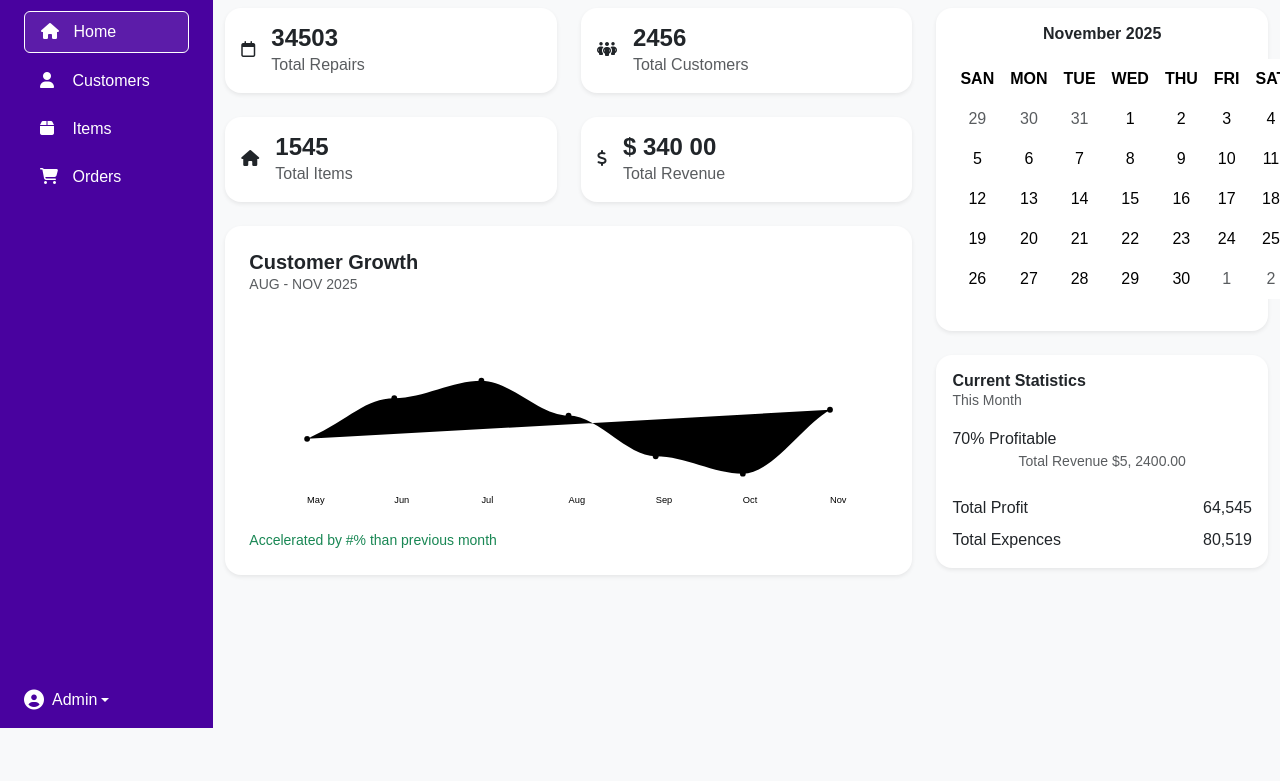
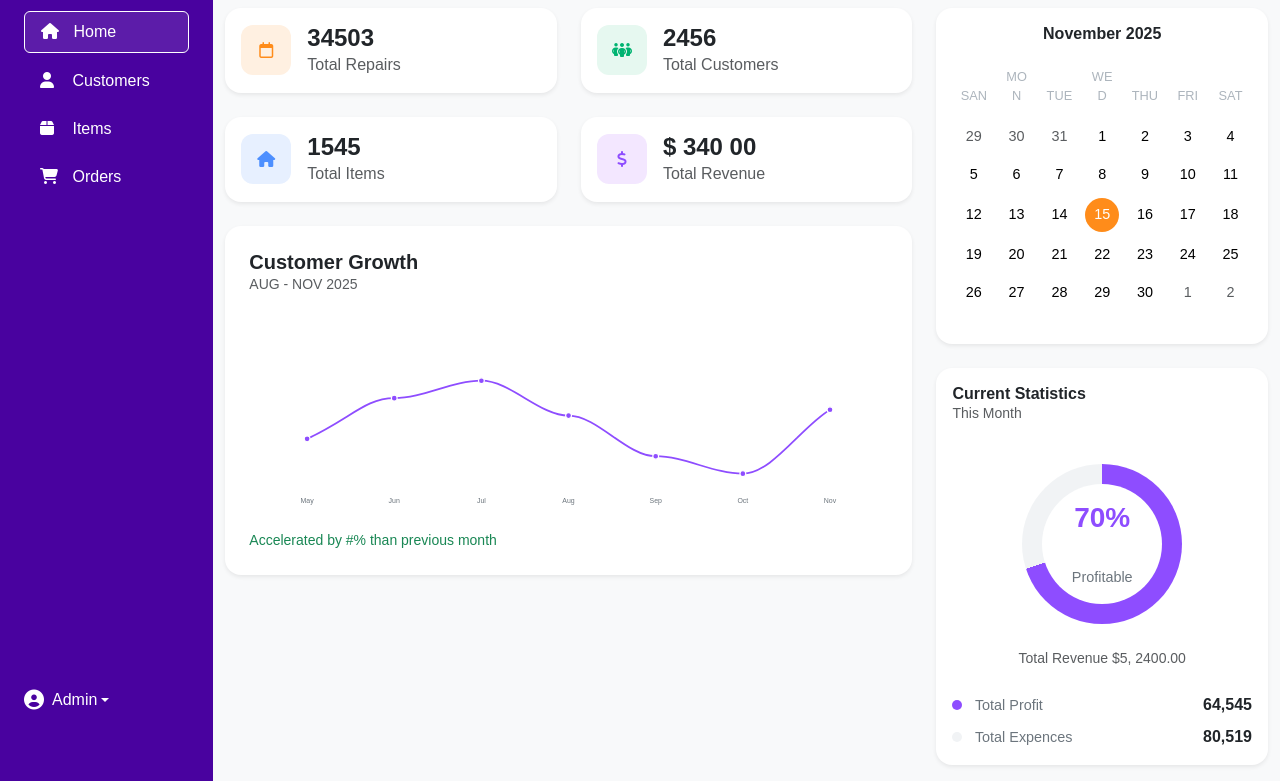
Before and after one commit to dinukaly/TechPlaza-POS, a plain HTML site: page index.html in a window 1280 px wide. Shown: the part 72-853 px from the top of the page. Before the commit the page ends 800 px from the top, so only its background shows below. Drawn offline with nearby package versions, Linux system fonts and the light colour scheme; some packages are replaced by stand-ins of ours; a script that the page names is missing.

Commit message:
style(css): add new styles for dashboard components

```diff
--- a/assets/css/styles.css
+++ b/assets/css/styles.css
@@ -33,3 +33,175 @@
       font-weight: 600;
       letter-spacing: 0.5px;
     }
+
+     .rounded-4 {
+            border-radius: 1rem !important;
+        }
+
+        /* --- Top Navigation --- */
+        .search-bar .form-control {
+            border-left: 0;
+            box-shadow: none;
+        }
+        .search-bar .input-group-text {
+            background-color: white;
+            border-right: 0;
+        }
+        .search-bar .input-group {
+            border: 1px solid #dee2e6;
+            border-radius: 2rem; /* .rounded-pill */
+            overflow: hidden;
+            box-shadow: 0 0.125rem 0.25rem rgba(0, 0, 0, 0.075);
+        }
+        .profile-pic {
+            width: 40px;
+            height: 40px;
+            object-fit: cover;
+        }
+        .icon-bell {
+            font-size: 1.25rem;
+            color: #6c757d;
+        }
+
+        /* --- Stat Cards --- */
+        .stat-card-icon {
+            width: 50px;
+            height: 50px;
+            display: grid;
+            place-items: center;
+            border-radius: 0.75rem; /* rounded-3 */
+        }
+        .stat-card-icon svg {
+            width: 24px;
+            height: 24px;
+        }
+
+        /* Icon Colors */
+        .bg-orange-light {
+            background-color: #fff0e1;
+            color: #ff8c1a;
+        }
+        .bg-green-light {
+            background-color: #e6f8f0;
+            color: #00b371;
+        }
+        .bg-blue-light {
+            background-color: #e7f0ff;
+            color: #4d8fff;
+        }
+        .bg-purple-light {
+            background-color: #f3e7ff;
+            color: #8e4dff;
+        }
+
+        /* --- Growth Chart Card --- */
+        .chart-container {
+            width: 100%;
+            overflow: hidden;
+        }
+        .chart-line {
+            fill: none;
+            stroke: #8e4dff;
+            stroke-width: 3;
+            stroke-linecap: round;
+            stroke-linejoin: round;
+        }
+        .chart-dots {
+            fill: #8e4dff;
+            stroke: white;
+            stroke-width: 2;
+        }
+        .x-axis-labels text {
+            font-size: 12px;
+            fill: #6c757d;
+            text-anchor: middle;
+        }
+
+        /* --- Calendar Card --- */
+        .calendar-table {
+            table-layout: fixed;
+        }
+        .calendar-table thead th {
+            font-weight: 500;
+            font-size: 0.8rem;
+            color: #adb5bd; /* Lighter text for day names */
+            padding-bottom: 0.75rem;
+        }
+        .calendar-table td {
+            font-size: 0.9rem;
+            font-weight: 500;
+            padding: 0.25rem;
+            height: 38px;
+            vertical-align: middle;
+        }
+        .date-active {
+            background-color: #ff8c1a;
+            color: white;
+            border-radius: 50%;
+            width: 34px;
+            height: 34px;
+            display: inline-grid;
+            place-items: center;
+            line-height: 1;
+        }
+
+        /* --- Statistics Donut Chart --- */
+        .donut-chart-container {
+            position: relative;
+            display: grid;
+            place-items: center;
+            margin: 1.5rem 0;
+        }
+        .donut-chart {
+            width: 160px;
+            height: 160px;
+            border-radius: 50%;
+            /* 70% purple, 30% grey */
+            background: conic-gradient(#8e4dff 0% 70%, #f1f3f5 70% 100%);
+        }
+        .donut-chart-center {
+            position: absolute;
+            width: 120px;
+            height: 120px;
+            background: white;
+            border-radius: 50%;
+            display: grid;
+            place-items: center;
+            text-align: center;
+            line-height: 1.2;
+        }
+        .donut-chart-center .percentage {
+            font-size: 1.75rem;
+            font-weight: 700;
+            color: #8e4dff;
+            display: block;
+        }
+        .donut-chart-center .label {
+            font-size: 0.9rem;
+            font-weight: 500;
+            color: #6c757d;
+        }
+
+        /* Legend */
+        .legend-dot {
+            width: 10px;
+            height: 10px;
+            border-radius: 50%;
+            display: inline-block;
+            margin-right: 8px;
+        }
+        .dot-profit {
+            background-color: #8e4dff;
+        }
+        .dot-expense {
+            background-color: #f1f3f5;
+        }
+        .legend-text {
+            font-size: 0.9rem;
+            font-weight: 500;
+            color: #6c757d;
+        }
+        .legend-value {
+            font-weight: 600;
+            color: #212529;
+        }
```
